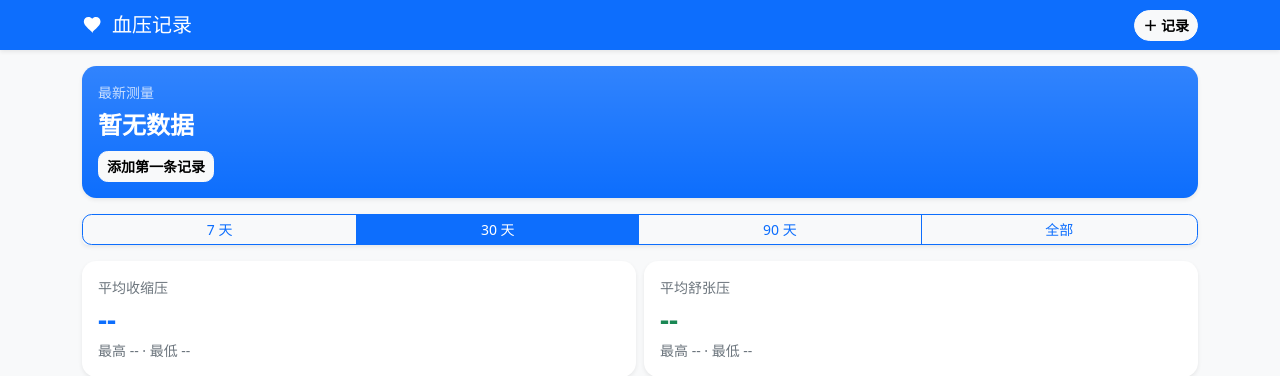
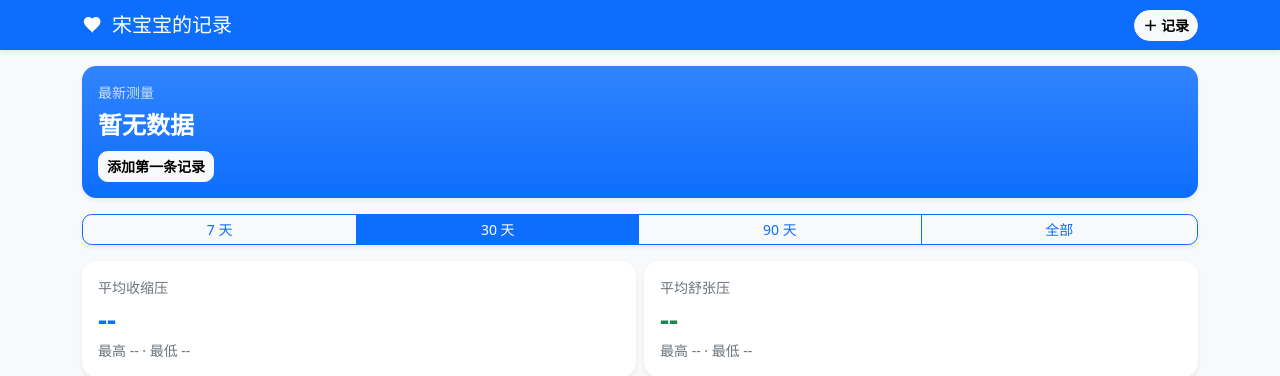
Before and after one commit to cv-develop-calvin/bloodStress, a Flask app: page / in a window 1280 px wide. Shown: the top 376 px of the page. Run offline with Flask 3, Linux system fonts and the light colour scheme; data that the repository does not hold is empty; some libraries are stand-ins or nearby versions.

Commit message:
rename: 应用名称改为 宋宝宝的记录

```diff
--- a/app.py
+++ b/app.py
@@ -1,4 +1,4 @@
-"""血压记录 · 移动端 Web App（Bootstrap 风格 + Chart.js 曲线图）
+"""宋宝宝的记录 · 移动端 Web App（Bootstrap 风格 + Chart.js 曲线图）
 
 启动：python app.py           （局域网访问，手机浏览器打开提示的地址）
       python app.py --seed    （写入 30 天演示数据）
@@ -189,7 +189,7 @@ def lan_ip() -> str:
 
 
 def main():
-    parser = argparse.ArgumentParser(description="血压记录 App")
+    parser = argparse.ArgumentParser(description="宋宝宝的记录 App")
     parser.add_argument("--host", default="0.0.0.0")
     parser.add_argument("--port", type=int, default=5000)
     parser.add_argument("--seed", action="store_true", help="写入演示数据")
--- a/main.py
+++ b/main.py
@@ -24,7 +24,7 @@ def serve() -> None:
 
 def main() -> None:
     threading.Thread(target=serve, daemon=True).start()
-    print(f"血压记录服务已启动： http://127.0.0.1:{PORT}", flush=True)
+    print(f"宋宝宝的记录服务已启动： http://127.0.0.1:{PORT}", flush=True)
     print(f"数据库：{storage.db_path()}", flush=True)
     try:
         while True:
--- a/static/css/app.css
+++ b/static/css/app.css
@@ -1,4 +1,4 @@
-/* 血压记录 · 移动端补充样式（基于 Bootstrap 5） */
+/* 宋宝宝的记录 · 移动端补充样式（基于 Bootstrap 5） */
 :root {
   --bp-tabbar-height: 58px;
 }
--- a/static/js/app.js
+++ b/static/js/app.js
@@ -1,4 +1,4 @@
-/* 血压记录 · 前端交互：趋势曲线图、分级预览、离线缓存 */
+/* 宋宝宝的记录 · 前端交互：趋势曲线图、分级预览、离线缓存 */
 (function () {
   'use strict';
 
--- a/storage.py
+++ b/storage.py
@@ -1,4 +1,4 @@
-"""SQLite 数据访问层：血压记录的增删改查与统计。"""
+"""SQLite 数据访问层：宋宝宝的记录的增删改查与统计。"""
 from __future__ import annotations
 
 import os
--- a/templates/base.html
+++ b/templates/base.html
@@ -4,7 +4,7 @@
   <meta charset="utf-8">
   <meta name="viewport" content="width=device-width, initial-scale=1, viewport-fit=cover">
   <meta name="theme-color" content="#0d6efd">
-  <title>{% block title %}血压记录{% endblock %}</title>
+  <title>{% block title %}宋宝宝的记录{% endblock %}</title>
   <link rel="manifest" href="{{ url_for('static', filename='manifest.json') }}">
   <link rel="icon" type="image/svg+xml" href="{{ url_for('static', filename='img/icon.svg') }}">
   <link rel="apple-touch-icon" href="{{ url_for('static', filename='img/icon.svg') }}">
@@ -19,7 +19,7 @@
       <svg width="22" height="22" viewBox="0 0 24 24" fill="currentColor" aria-hidden="true">
         <path d="M12 20.7l-1.5-1.35C5.1 14.4 2 11.6 2 8.2 2 5.4 4.2 3.2 7 3.2c1.6 0 3.1.7 4.1 1.9 1-1.2 2.5-1.9 4.1-1.9 2.8 0 5 2.2 5 5 0 3.4-3.1 6.2-8.5 11.15L12 20.7z"/>
       </svg>
-      血压记录
+      宋宝宝的记录
     </span>
     <a class="btn btn-light btn-sm fw-semibold" href="{{ url_for('add') }}">＋ 记录</a>
   </div>
--- a/templates/form.html
+++ b/templates/form.html
@@ -1,5 +1,5 @@
 {% extends "base.html" %}
-{% block title %}{{ title }} · 血压记录{% endblock %}
+{% block title %}{{ title }} · 宋宝宝的记录{% endblock %}
 
 {% block content %}
 <div class="card border-0 shadow-sm mb-5">
--- a/templates/index.html
+++ b/templates/index.html
@@ -1,6 +1,6 @@
 {% extends "base.html" %}
 {% set active = 'index' %}
-{% block title %}血压趋势 · 血压记录{% endblock %}
+{% block title %}血压趋势 · 宋宝宝的记录{% endblock %}
 
 {% block content %}
 
--- a/templates/records.html
+++ b/templates/records.html
@@ -1,5 +1,5 @@
 {% extends "base.html" %}
-{% block title %}全部记录 · 血压记录{% endblock %}
+{% block title %}全部记录 · 宋宝宝的记录{% endblock %}
 
 {% block content %}
 <div class="card border-0 shadow-sm mb-3">
```
Also changed, not shown: README.md, static/manifest.json, 1 other file.
